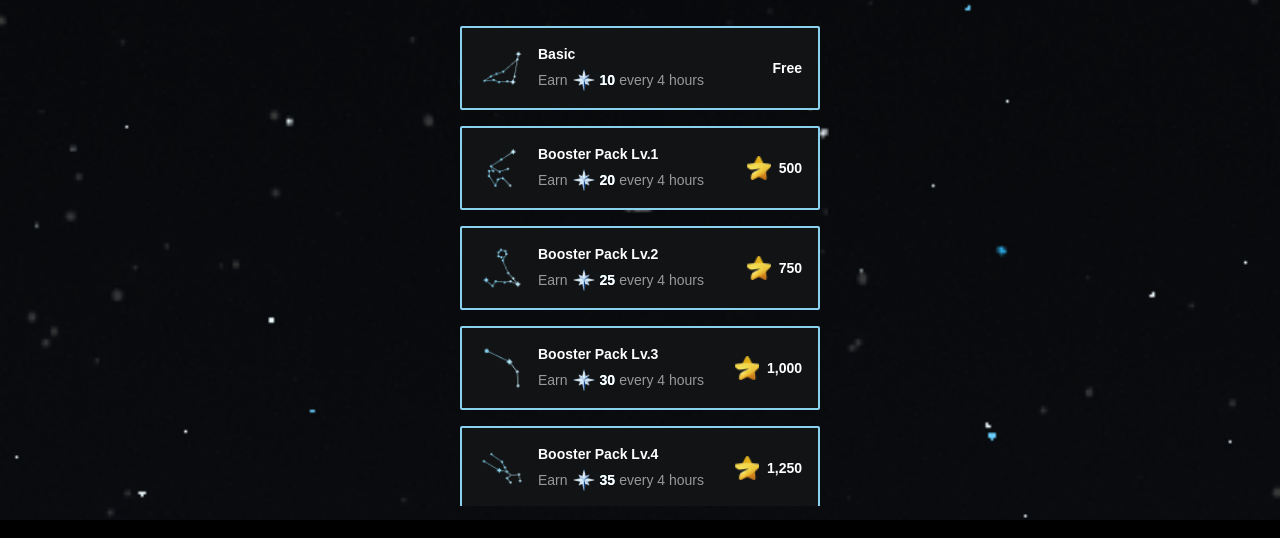
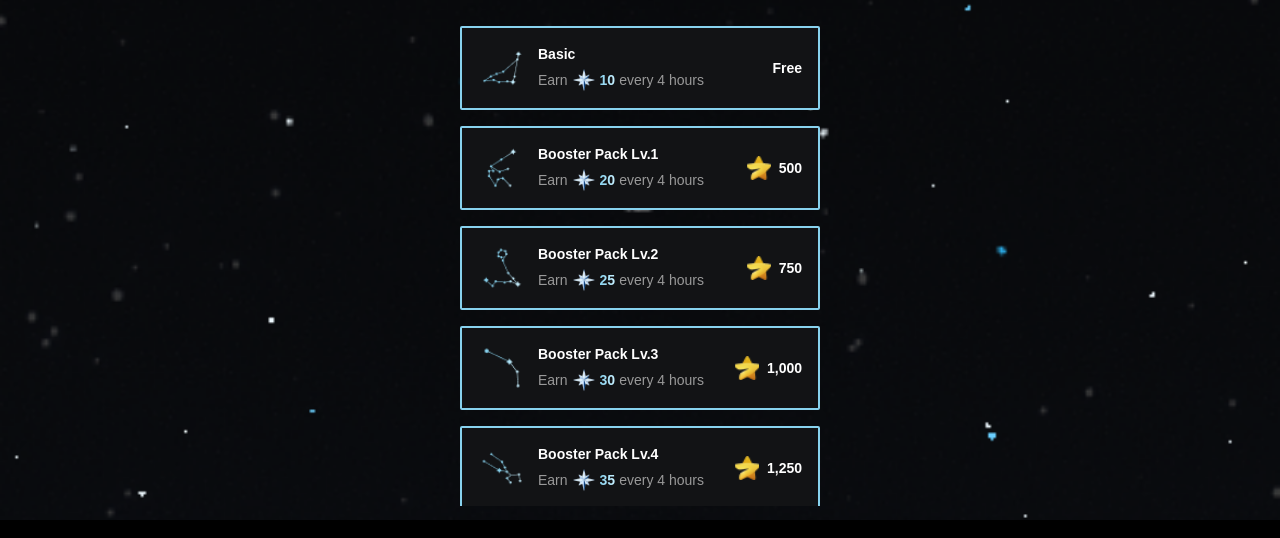
Before and after one commit to Star-rist/front-end, a React (Vite) app: page /upgrade in a window 1280 px wide. Shown: the part 190-728 px from the top of the page. Built offline with nearby package versions, Linux system fonts and the light colour scheme.

Commit message:
Changes for Upgrade Screen

```diff
--- a/src/screens/Upgrade.jsx
+++ b/src/screens/Upgrade.jsx
@@ -52,7 +52,7 @@ const UpgradeBox = ({ level, earnings, cost, isActive }) => (
       <div className="flex items-center gap-1 mt-1">
         <span className="text-sm font-thin text-[#999999]">Earn</span>
         <img src={star} alt="star" className="w-6 h-6 object-cover" />
-        <span className="text-sm font-bold bg-gradient-to-l from-[#C7F0FF] to-[#88D2EE] bg-clip-text text-transparentthe weeknd cry for me">
+        <span className="text-sm font-bold bg-gradient-to-l from-[#C7F0FF] to-[#88D2EE] bg-clip-text text-transparent font-black">
           {earnings}
         </span>
         <span className="text-sm font-thin text-[#999999]">every 4 hours</span>
```
